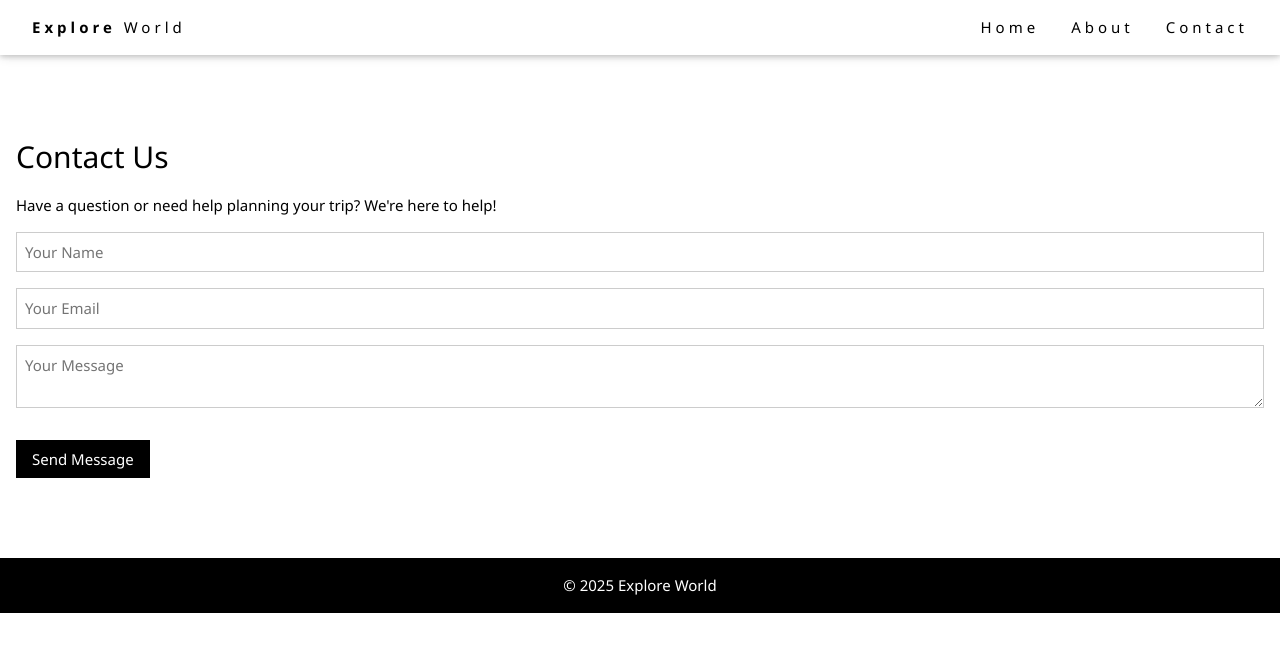
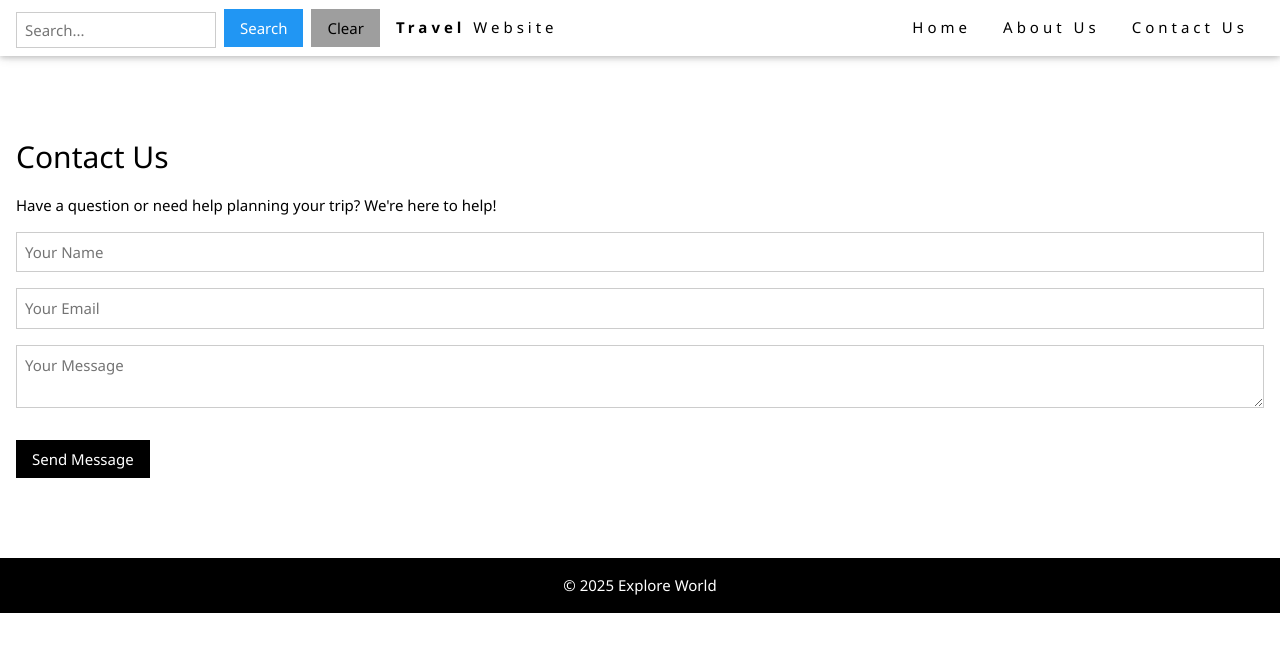
Before and after one commit to MeghanaChippa/js-essentials, a website: page contact.html in a window 1280 px wide. Drawn offline with nearby package versions, Linux system fonts and the light colour scheme.

Commit message:
Added search

```diff
--- a/contact.html
+++ b/contact.html
@@ -11,14 +11,27 @@
 <!-- Navbar -->
 <div class="w3-top">
   <div class="w3-bar w3-white w3-wide w3-padding w3-card">
-    <a href="index.html" class="w3-bar-item w3-button"><b>Explore</b> World</a>
+
+    <!-- 🔍 Search Input -->
+    <div class="w3-bar-item" style="padding: 0; display: flex; gap: 8px; align-items: center;">
+      <input id="searchInput" class="w3-input w3-border" type="text" placeholder="Search..." style="height:36px; width:200px; margin-top:4px;">
+      <button class="w3-button w3-blue" onclick="handleSearch()">Search</button>
+      <button class="w3-button w3-grey" onclick="clearSearch()">Clear</button>
+    </div>
+
+
+    <!-- Brand/Logo -->
+    <a href="#home" class="w3-bar-item w3-button"><b>Travel</b> Website</a>
+
+    <!-- Right Aligned Menu -->
     <div class="w3-right w3-hide-small">
-      <a href="index.html#Home " class="w3-bar-item w3-button">Home </a>
-      <a href="about.html" class="w3-bar-item w3-button">About</a>
-      <a href="contact.html" class="w3-bar-item w3-button">Contact</a>
+      <a href="#projects" class="w3-bar-item w3-button">Home</a>
+      <a href="#about" class="w3-bar-item w3-button">About Us</a>
+      <a href="#contact" class="w3-bar-item w3-button">Contact Us</a>
     </div>
   </div>
 </div>
+
 
 <!-- Contact Form -->
 <div class="w3-container w3-padding-64" style="margin-top:60px">
@@ -53,5 +66,8 @@
     });
   </script>
 
+<script src="js/main.js"></script>
+
+
 </body>
 </html>
--- a/js/main.js
+++ b/js/main.js
@@ -1 +1,11 @@
 console.log("Travel website loaded!");
+  function handleSearch() {
+    const value = document.getElementById("searchInput").value.trim();
+    if (value) {
+
+    }
+  }
+
+  function clearSearch() {
+    document.getElementById("searchInput").value = "";
+  }
```
Also changed, not shown: about.html (+16 -4 lines), index.html (+17 -4 lines).
